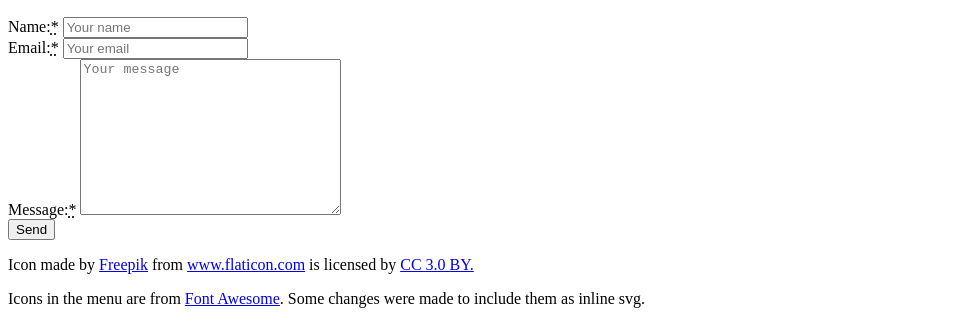
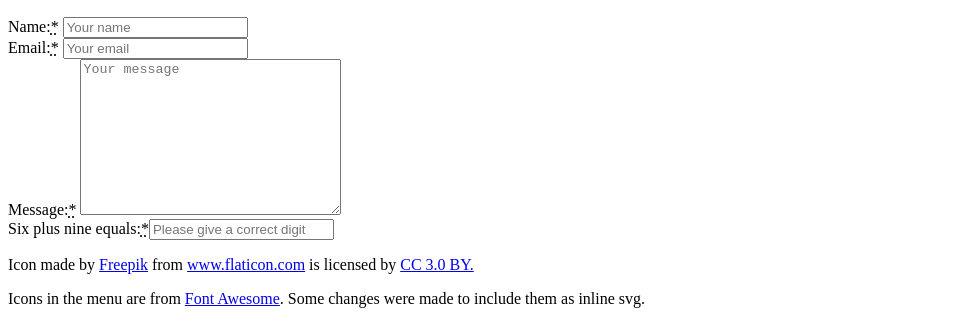
Before and after one commit to kubkil/Portfolio, a website: page src/index.html in a window 1280 px wide. Shown: the part 3802-4126 px from the top of the page, without its empty margins (0-963 px from the left). Drawn offline with Linux system fonts and the light colour scheme.

Commit message:
Add validation input

```diff
--- a/src/index.html
+++ b/src/index.html
@@ -285,7 +285,20 @@
               required
             ></textarea>
           </div>
-          <button role="submit">Send</button>
+          <div class="contact__row">
+            <label for="validation" class="contact__label"
+              >Six plus nine equals:<abbr title="This field is mandatory"
+                >*</abbr
+              ></label
+            ><input
+              type="number"
+              id="validation"
+              name="validation"
+              class="contact__input"
+              placeholder="Please give a correct digit"
+              required
+            />
+          </div>
         </form>
       </section>
       <footer class="footer section fp-auto-height">
```
